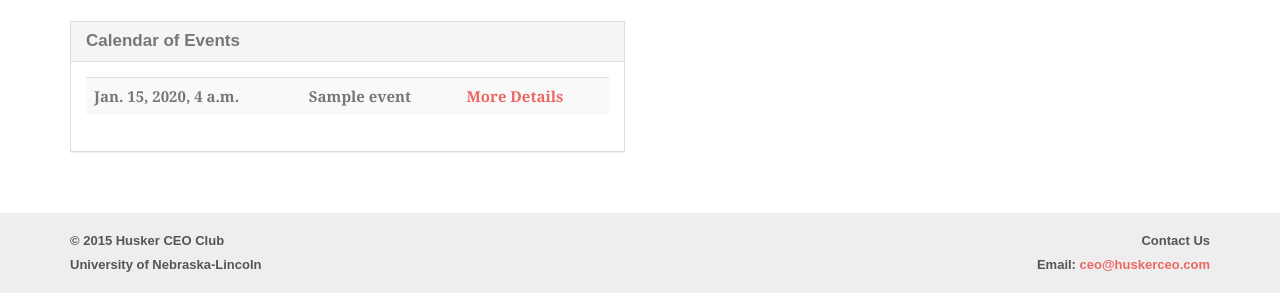
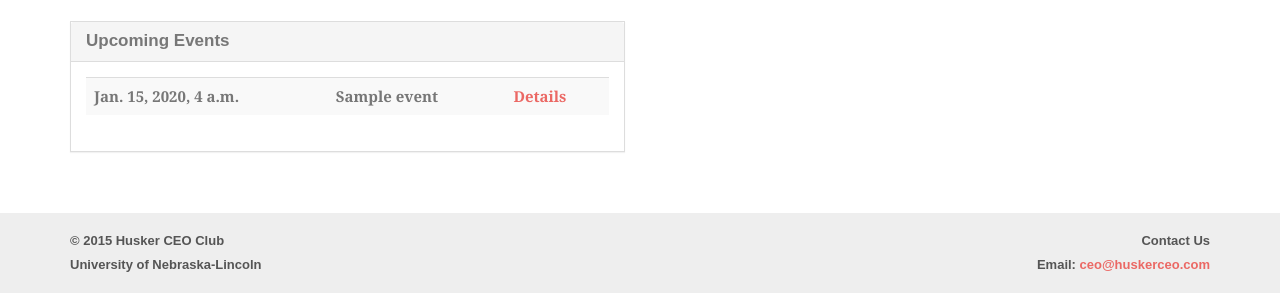
Before and after one commit to Brobin/unl-ceo, a Django app: page /events/ in a window 1280 px wide. Shown: the part 62-362 px from the top of the page. Run offline with Django 3.2, Linux system fonts and the light colour scheme; tables that the repository leaves empty hold one stand-in row (values such as "Sample post"); lists and menus that the app fills with data are empty; some libraries are stand-ins or nearby versions; some web fonts are replaced.

Commit message:
tweak the events page

```diff
--- a/schedule/templates/calendar.html
+++ b/schedule/templates/calendar.html
@@ -1,13 +1,13 @@
 {% extends "base.html" %}
 
-{% block title %}Calendar{% endblock %}
+{% block title %}Events{% endblock %}
 
 {% block content %}
 <div class="row">
     <div class="col-md-6 col-sm-12">
         <div class="panel panel-default">
             <div class="panel-heading">
-                <h3 class="panel-title">Calendar of Events</h3>
+                <h3 class="panel-title">Upcoming Events</h3>
             </div>
             <div class="panel-body">
                 <table class="table table-striped table-hover ">
@@ -16,7 +16,7 @@
                         <tr>
                             <th>{{ event.start }}</th>
                             <th>{{ event.title }}</th>
-                            <th><a href="#" data-toggle="modal" data-target="#{{ event.id }}modal">More Details</a></th>
+                            <th><a href="#" data-toggle="modal" data-target="#{{ event.id }}modal">Details</a></th>
                         </tr>
                          {% include "partials/_event_modal.html" %}
                     {% endfor %}
```
